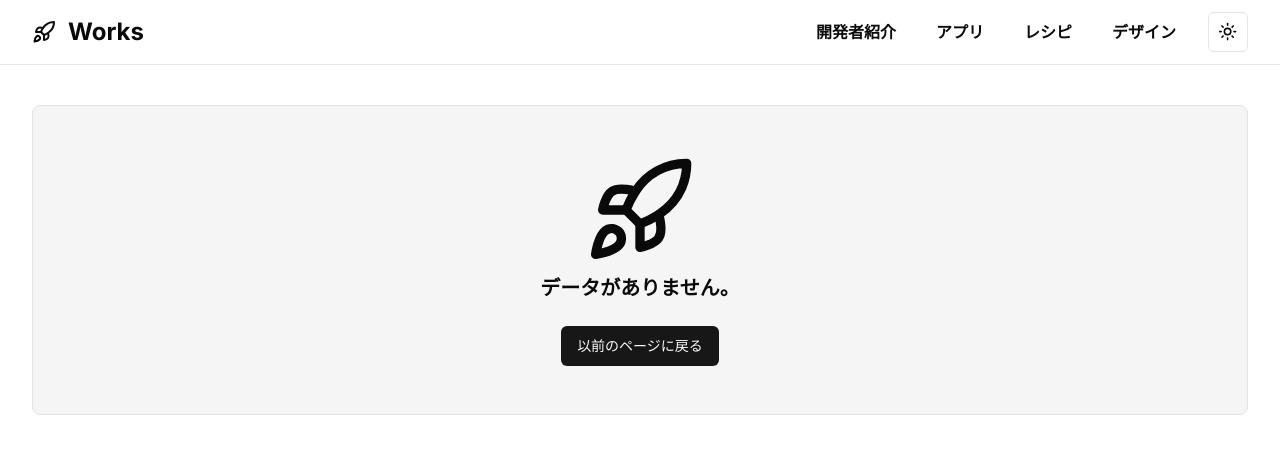
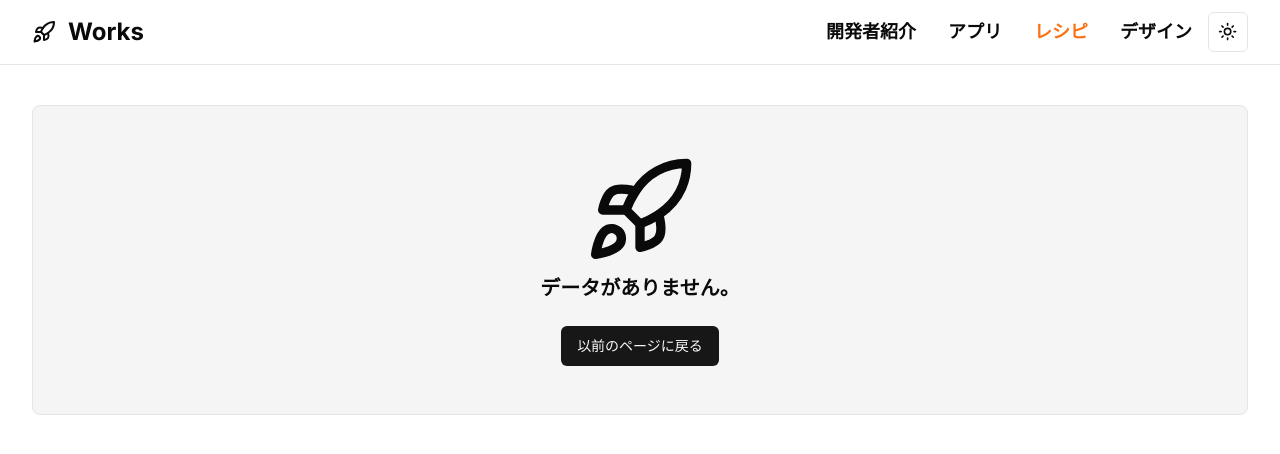
Before and after one commit to osakana0630/portfolio, a Next.js app: page /recipes in a window 1280 px wide. Shown: the top 454 px of the page. Built offline with nearby package versions, Linux system fonts and the light colour scheme.

Commit message:
アクティブリンク

```diff
--- /dev/null
+++ b/components/active-link.tsx
@@ -0,0 +1,27 @@
+"use client";
+
+import { usePathname } from "next/navigation";
+import Link from "next/link";
+import { cn } from "@/lib/utils";
+
+type Props = {
+  href: string;
+  label: string;
+};
+export function ActiveLink({ href, label }: Props) {
+  const pathname = usePathname();
+
+  const isActive = () => {
+    const parentSegment = href.split("/")[1];
+    return pathname.includes(parentSegment);
+  };
+
+  return (
+    <Link
+      href={href}
+      className={cn("font-semibold text-lg", isActive() && "text-orange-500")}
+    >
+      {label}
+    </Link>
+  );
+}
--- a/components/layouts/header/index.tsx
+++ b/components/layouts/header/index.tsx
@@ -1,9 +1,9 @@
 import Link from "next/link";
-import { Button } from "@/components/ui/button";
 import { ModeToggle } from "@/components/mode-toggle";
 import { Rocket } from "lucide-react";
 import { MobileNav } from "./mobile-nav";
 import { navLinks } from "@/constants/nav-links";
+import { ActiveLink } from "@/components/active-link";
 
 export function Header() {
   return (
@@ -20,16 +20,10 @@ export function Header() {
 
         {/* PC用ナビゲーション */}
         <nav className="hidden lg:block">
-          <ul className="flex gap-2">
+          <ul className="flex gap-8">
             {navLinks.map((nav) => (
               <li key={nav.label}>
-                <Button
-                  variant="ghost"
-                  asChild
-                  className="font-semibold text-base"
-                >
-                  <Link href={nav.href}>{nav.label}</Link>
-                </Button>
+                <ActiveLink href={nav.href} label={nav.label} />
               </li>
             ))}
           </ul>
```
